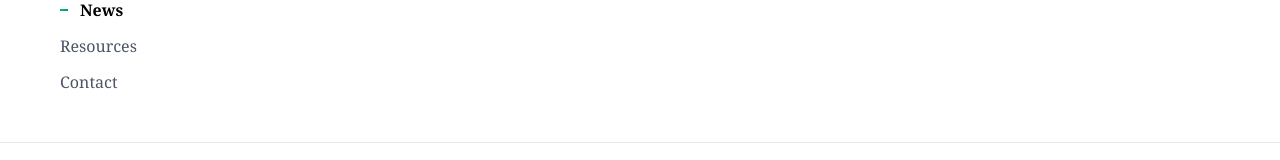
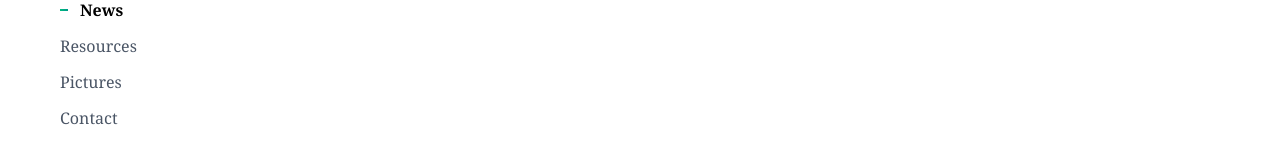
Before and after one commit to AbdujalilovIsmoil/Foragedialog-frontoffice, a Next.js app: page /en/news in a window 1280 px wide. Shown: the part 1159-1319 px from the top of the page. Built offline with nearby package versions, Linux system fonts and the light colour scheme; no server answers.

Commit message:
feat: Added links

```diff
--- a/app/[locale]/contact/page.tsx
+++ b/app/[locale]/contact/page.tsx
@@ -142,12 +142,9 @@ const ContactPage = () => {
 
         <div className="relative px-4 py-20 sm:py-10">
           <div className="max-w-4xl mx-auto text-center">
-            <h1 className="text-5xl font-bold text-foreground font-sans mb-8 tracking-tight leading-tight">
+            <h1 className="text-5xl font-bold text-foreground font-sans tracking-tight leading-tight">
               {contactContent[`${language}`].title}
             </h1>
-            <p className="text-[16px] text-muted-foreground font-serif max-w-2xl mx-auto leading-relaxed">
-              {contactContent[`${language}`].description}
-            </p>
           </div>
         </div>
       </div>
--- a/app/[locale]/news/page.tsx
+++ b/app/[locale]/news/page.tsx
@@ -6,14 +6,13 @@ import { Button } from "@/app/components";
 import { usePathname } from "next/navigation";
 import { useGet } from "@/app/hooks";
 import { get } from "lodash";
-import Link from "next/link";
+import { ArrowRightIcon, CalendarIcon, EyeIcon } from "lucide-react";
 
 // ✅ Swiper (carousel)
-import { Swiper, SwiperSlide } from "swiper/react";
-import { Navigation, Pagination, Autoplay } from "swiper/modules";
 import "swiper/css";
 import "swiper/css/navigation";
 import "swiper/css/pagination";
+import Link from "next/link";
 
 interface Category {
   id: number;
@@ -35,7 +34,7 @@ interface NewsApiItem {
   images: string[];
   readingTime: string;
   publishedDate: string;
-  viewsCount: number;
+  viewsCount: number | string;
 }
 
 interface NewsItem {
@@ -49,6 +48,8 @@ interface NewsItem {
   readingTime: string;
   date: string;
   views: number;
+  publishedDate: string;
+  viewsCount: string | number;
 }
 
 export default function NewsPage() {
@@ -76,6 +77,8 @@ export default function NewsPage() {
   // ✅ Newslarni tayyorlash
   const news: NewsItem[] = useMemo(() => {
     if (!newsData?.content) return [];
+    console.log("newsdata", newsData.content);
+
     return newsData.content.map((n: NewsApiItem) => ({
       id: n.id,
       title: n.title[language] || n.title["uz"],
@@ -93,7 +96,7 @@ export default function NewsPage() {
         month: "2-digit",
         day: "numeric",
       }),
-      views: n.viewsCount,
+      viewsCount: n.viewsCount,
     }));
   }, [newsData, language]);
 
@@ -156,6 +159,55 @@ export default function NewsPage() {
     ru: "Читать полную новость",
     en: "Read Full News",
     ger: "Ganze Nachricht lesen",
+  };
+
+  const renderTagLabel = (tag: any, lang: Lang) => {
+    if (tag == null) return "";
+    if (typeof tag === "string" || typeof tag === "number") return String(tag);
+    if (typeof tag === "object") {
+      return (
+        tag[lang] ||
+        tag["uz"] ||
+        Object.values(tag as Record<string, string>)[0] ||
+        ""
+      );
+    }
+    return String(tag);
+  };
+
+  const formatDate = (dateString: string) => {
+    try {
+      const locale =
+        language === "uz"
+          ? "uz-UZ"
+          : language === "ru"
+          ? "ru-RU"
+          : language === "ger"
+          ? "de-DE"
+          : "en-US";
+
+      return new Intl.DateTimeFormat(locale, {
+        year: "numeric",
+        month: "2-digit",
+        day: "numeric",
+      }).format(new Date(dateString));
+    } catch {
+      return dateString;
+    }
+  };
+
+  const getLocalized = (
+    field: string | Partial<Record<Lang, string>>,
+    lang: Lang
+  ) => {
+    if (!field) return "";
+    if (typeof field === "string") return field;
+    return (
+      (field as Partial<Record<Lang, string>>)[lang] ||
+      (field as Partial<Record<Lang, string>>)["uz"] ||
+      Object.values(field as Record<string, string>)[0] ||
+      ""
+    );
   };
 
   return (
@@ -244,57 +296,113 @@ export default function NewsPage() {
             ) : (
               <>
                 <div className="grid grid-cols-1 md:grid-cols-2 xl:grid-cols-3 gap-6 lg:gap-8">
-                  {paginatedNews.map((news) => (
-                    <article
-                      key={news.id}
-                      className="bg-white rounded-2xl shadow-lg overflow-hidden group hover:shadow-xl transition-all duration-300 hover:scale-[1.02] border border-gray-100"
+                  {paginatedNews.map((news) => {
+                    const title = getLocalized(news.title, language);
+                    const img =
+                      news.images && news.images.length > 0
+                        ? news.images[0]
+                        : "";
+
+                    console.log("news component", news.date);
+
+                    return (
+                      <article className="flex flex-col bg-white border border-gray-100 rounded-xl overflow-hidden shadow-sm hover:shadow-lg transition-all duration-300 group h-full">
+                        {/* Image container */}
+                        <div className="aspect-video bg-gray-100 overflow-hidden">
+                          {img ? (
+                            <Image
+                              src={img}
+                              alt={title || "news image"}
+                              width={900}
+                              height={500}
+                              unoptimized
+                              className="w-full h-full object-cover group-hover:scale-105 transition-transform duration-300"
+                            />
+                          ) : (
+                            <div className="w-full h-full flex items-center justify-center text-gray-400">
+                              <svg
+                                xmlns="http://www.w3.org/2000/svg"
+                                className="w-16 h-16"
+                                fill="none"
+                                viewBox="0 0 24 24"
+                                stroke="currentColor"
                               >
-                      {/* ✅ Swiper */}
-                      <div className="relative w-full h-56">
-                        <Swiper
-                          modules={[Navigation, Pagination, Autoplay]}
-                          spaceBetween={0}
-                          slidesPerView={1}
-                          navigation
-                          pagination={{ clickable: true }}
-                          autoplay={{
-                            delay: 3000,
-                            disableOnInteraction: false,
-                          }}
-                          loop
-                        >
-                          {news.images.map((img, idx) => (
-                            <SwiperSlide key={idx}>
-                              <Image
-                                width={600}
-                                height={300}
-                                src={img}
-                                alt={news.title}
-                                className="w-full h-56 object-cover"
-                                unoptimized
+                                <path
+                                  strokeLinecap="round"
+                                  strokeLinejoin="round"
+                                  strokeWidth={1.5}
+                                  d="M3 7v10a2 2 0 002 2h14a2 2 0 002-2V7M3 7l4-4m0 0h10l4 4M7 3v4m10-4v4"
                                 />
-                            </SwiperSlide>
-                          ))}
-                        </Swiper>
+                              </svg>
+                            </div>
+                          )}
                         </div>
 
-                      <div className="p-6">
-                        <time className="text-gray-500 text-sm">
-                          {news.date}
-                        </time>
-                        <h2 className="text-xl font-bold text-gray-900 mt-2 mb-3 line-clamp-2">
-                          {news.title}
-                        </h2>
+                        {/* Content */}
+                        <div className="flex flex-col flex-1 p-6 gap-4">
+                          {/* Title */}
+                          <h3 className="text-lg font-semibold text-slate-900 line-clamp-2">
+                            {title || "Untitled"}
+                          </h3>
 
+                          {/* Tags */}
+                          <div className="flex flex-wrap gap-2 mt-1">
+                            {Array.isArray(news.tags) &&
+                              news.tags.slice(0, 3).map((tag, i) => {
+                                const label = renderTagLabel(tag, language);
+                                if (!label) return null;
+                                return (
+                                  <span
+                                    key={i}
+                                    className="px-2 py-1 text-xs bg-teal-50 text-teal-700 rounded-full"
+                                  >
+                                    {label}
+                                  </span>
+                                );
+                              })}
+                            {Array.isArray(news.tags) &&
+                              news.tags.length > 3 && (
+                                <span className="px-2 py-1 text-xs bg-gray-100 text-gray-600 rounded-full">
+                                  +{news.tags.length - 3}
+                                </span>
+                              )}
+                          </div>
+
+                          {/* Read more link */}
+                          <div className="mt-auto flex justify-end">
                             <Link
                               href={`/${language}/news/${news.id}`}
-                          className="px-6 py-3 bg-teal-600 text-white rounded-xl hover:bg-teal-700 transition inline-block"
+                              className="inline-flex items-center gap-2 text-teal-600 hover:text-teal-700 font-medium transition-colors"
                             >
-                          {readFullArticleText[language]}
+                              {language === "uz"
+                                ? "Batafsil o‘qish"
+                                : language === "ru"
+                                ? "Подробнее"
+                                : language === "ger"
+                                ? "Mehr lesen"
+                                : "Read more"}
+                              <ArrowRightIcon className="w-4 h-4" />
                             </Link>
                           </div>
+
+                          {/* Date & Views */}
+                          <div className="flex items-center justify-between text-xs text-gray-500 pt-2 border-t border-gray-100 mt-2">
+                            <div className="flex items-center gap-2">
+                              <CalendarIcon className="w-4 h-4" />
+                              <span>{formatDate(news.date)}</span>
+                            </div>
+
+                            <div className="flex items-center gap-2">
+                              <EyeIcon className="w-4 h-4" />
+                              <span>
+                                {Number(news.viewsCount).toLocaleString()}
+                              </span>
+                            </div>
+                          </div>
+                        </div>
                       </article>
-                  ))}
+                    );
+                  })}
                 </div>
 
                 {/* ✅ Pagination */}
--- a/app/components/Features/News/News.tsx
+++ b/app/components/Features/News/News.tsx
@@ -165,6 +165,7 @@ const News = () => {
             const img =
               news.images && news.images.length > 0 ? news.images[0] : "";
 
+
             return (
               <SwiperSlide key={news.id} className="!h-auto">
                 <article className="flex flex-col bg-white border border-gray-100 rounded-xl overflow-hidden shadow-sm hover:shadow-lg transition-all duration-300 group h-full">
@@ -230,7 +231,7 @@ const News = () => {
 
                     {/* Read more link */}
                     <div className="mt-auto flex justify-end">
-                      <a
+                      <Link
                         href={`/${language}/blog/${news.id}`}
                         className="inline-flex items-center gap-2 text-teal-600 hover:text-teal-700 font-medium transition-colors"
                       >
@@ -242,7 +243,7 @@ const News = () => {
                           ? "Mehr lesen"
                           : "Read more"}
                         <ArrowRightIcon className="w-4 h-4" />
-                      </a>
+                      </Link>
                     </div>
 
                     {/* Date & Views */}
--- a/app/components/Layouts/Footer/Footer.tsx
+++ b/app/components/Layouts/Footer/Footer.tsx
@@ -42,6 +42,15 @@ const Footer = () => {
         ger: "Ressourcen",
       },
       href: "/resources",
+    },
+    {
+      name: {
+        uz: "Rasmlar",
+        ru: "Фотографии",
+        en: "Pictures",
+        ger: "Bilder",
+      },
+      href: "/pictures",
     },
     {
       name: { uz: "Kontakt", ru: "Контакт", en: "Contact", ger: "Kontakt" },
--- a/app/components/Layouts/Header/Header.tsx
+++ b/app/components/Layouts/Header/Header.tsx
@@ -25,8 +25,8 @@ const navigationItems: Record<string, { name: string; href: string }[]> = {
     { name: "Blog", href: "/blog" },
     { name: "Yangiliklar", href: "/news" },
     { name: "Resurslar", href: "/resources" }, // Qo‘shildi
+    { name: "Rasmlar", href: "/pictures" },
     { name: "Kontakt", href: "/contact" },
-    { name: "Rasmlar", href: "/pictures" },
   ],
   ru: [
     { name: "Домашняя страница", href: "/" },
@@ -34,8 +34,8 @@ const navigationItems: Record<string, { name: string; href: string }[]> = {
     { name: "Блог", href: "/blog" },
     { name: "Новости", href: "/news" },
     { name: "Ресурсы", href: "/resources" }, // Qo‘shildi
+    { name: "Фотографии", href: "/pictures" },
     { name: "Контакт", href: "/contact" },
-    { name: "Фотографии", href: "/pictures" },
   ],
   en: [
     { name: "Home", href: "/" },
@@ -43,8 +43,8 @@ const navigationItems: Record<string, { name: string; href: string }[]> = {
     { name: "Blog", href: "/blog" },
     { name: "News", href: "/news" },
     { name: "Resources", href: "/resources" }, // Qo‘shildi
+    { name: "Pictures", href: "/pictures" },
     { name: "Contact", href: "/contact" },
-    { name: "Pictures", href: "/pictures" },
   ],
   ger: [
     { name: "Startseite", href: "/" },
@@ -52,8 +52,8 @@ const navigationItems: Record<string, { name: string; href: string }[]> = {
     { name: "Blog", href: "/blog" },
     { name: "Nachrichten", href: "/news" },
     { name: "Ressourcen", href: "/resources" }, // Qo‘shildi
+    { name: "Bilder", href: "/pictures" },
     { name: "Kontakt", href: "/contact" },
-    { name: "Bilder", href: "/pictures" },
   ],
 };
 
```
Lines whose indentation alone changed are shown as unchanged.
